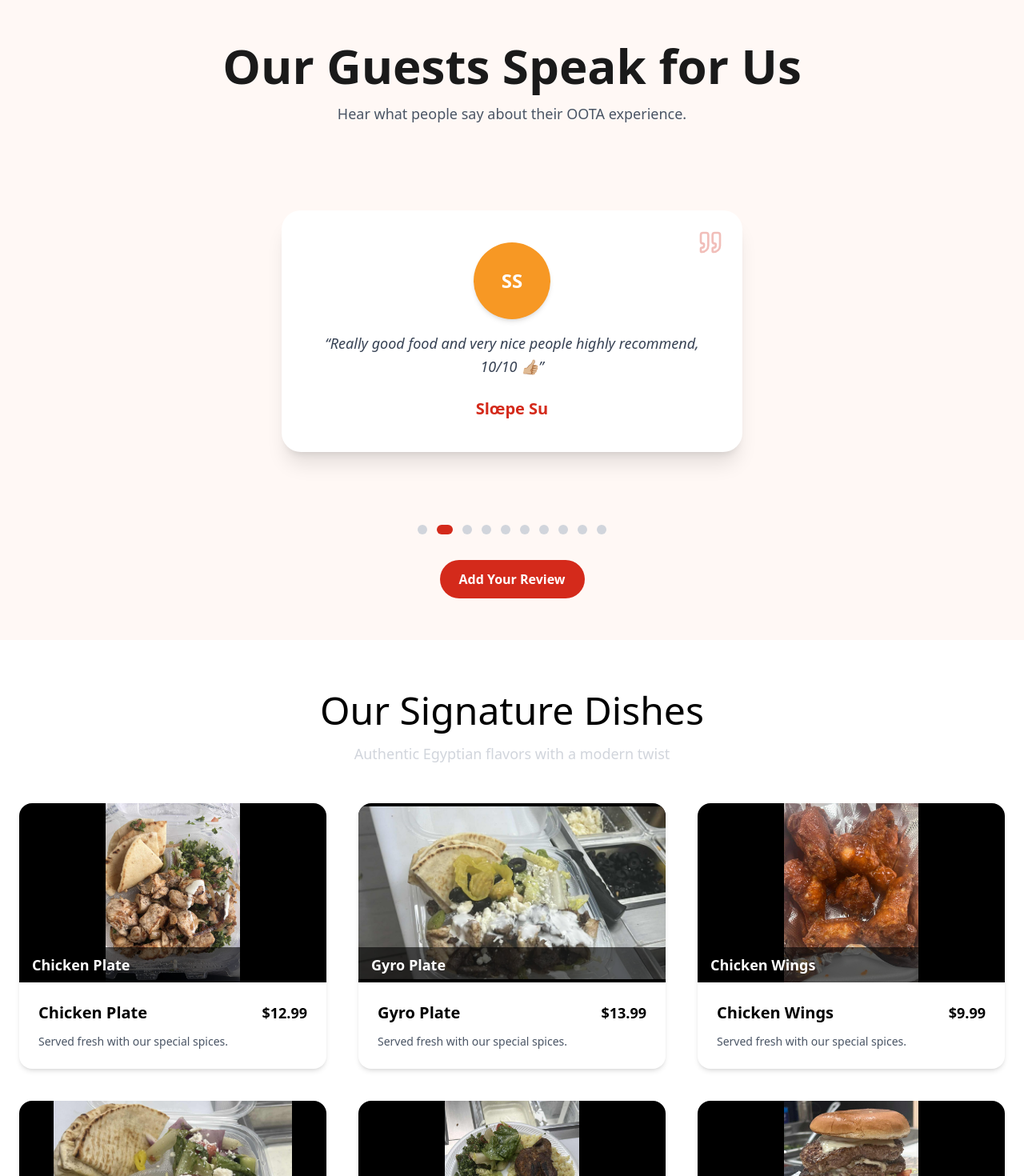
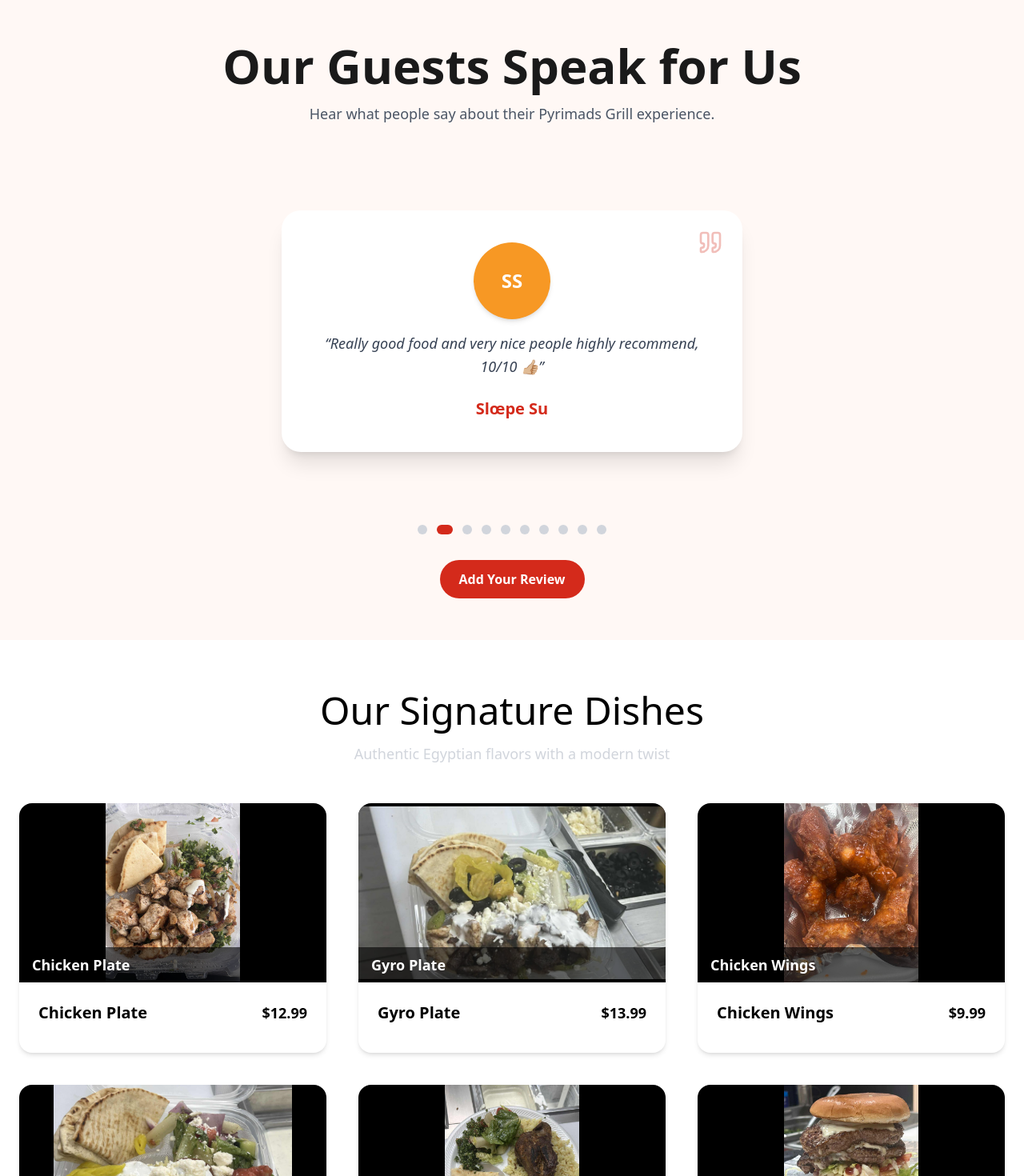
Before and after one commit to mariamsameh376/Pyrimadsgrill, a React (Vite) app: page / in a window 1280 px wide. Shown: the part 1680-3150 px from the top of the page at 80% size. Built offline with nearby package versions, Linux system fonts and the light colour scheme.

Commit message:
change in error

```diff
--- a/src/components/MenuSection/MenuSection.jsx
+++ b/src/components/MenuSection/MenuSection.jsx
@@ -110,7 +110,7 @@
                   </span>
                 </div>
                 <p className="text-gray-600 text-sm mt-3">
-                  Served fresh with our special spices.
+
                 </p>
               </div>
             </div>
--- a/src/components/Testimonials/Testimonials.jsx
+++ b/src/components/Testimonials/Testimonials.jsx
@@ -68,7 +68,7 @@
           Our Guests Speak for Us
         </h1>
         <p className="text-lg text-gray-600">
-          Hear what people say about their OOTA experience.
+          Hear what people say about their Pyrimads Grill experience.
         </p>
       </motion.div>
 
```
